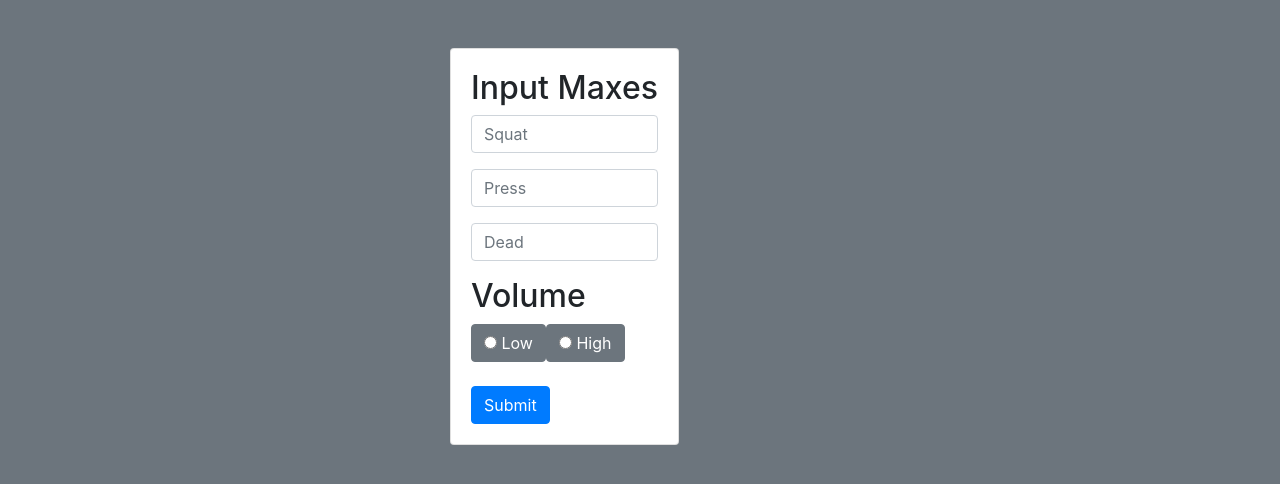
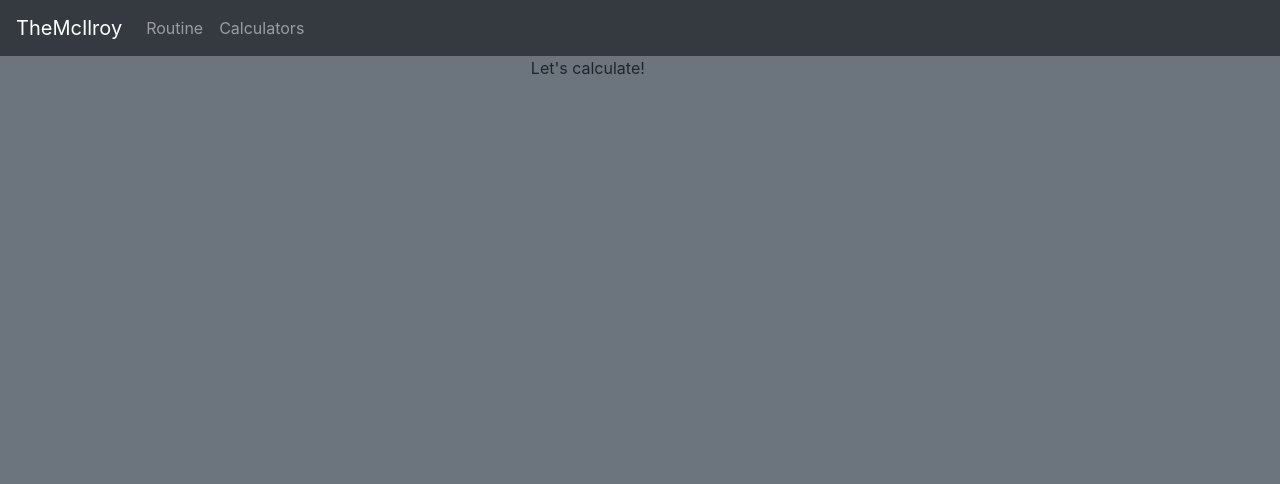
Before and after one commit to mcred89/js-power-site, a React (Create React App) app in the folder static/: page /calculators in a window 1280 px wide. Shown: the top 484 px of the page. Built offline with nearby package versions, Linux system fonts and the light colour scheme.

Commit message:
Routing for calcs in place

```diff
--- a/static/package.json
+++ b/static/package.json
@@ -6,6 +6,7 @@
     "ajv": "^6.5.4",
     "react": "^16.6.3",
     "react-dom": "^16.5.2",
+    "react-router-dom": "^4.3.1",
     "react-scripts": "2.0.4",
     "serverless": "^1.32.0"
   },
--- a/static/src/App.js
+++ b/static/src/App.js
@@ -1,18 +1,48 @@
 import React, { Component } from 'react';
-import { MaxesForm } from './containers/MaxesForm'
+import { MaxesForm } from './containers/MaxesForm';
+import { BodyCalculators } from './containers/BodyCalculators';
+import { BrowserRouter as Router, Route, Switch, Link } from 'react-router-dom';
 
 class App extends Component {
   render() {
     return (
-      <div className="App container">
-          <div className="row">
-            <div className="col-4"></div>
-              <MaxesForm />
-            <div className="col-4"></div>
-          </div>
+      <div>
+          <Router>
+            <div>
+              <NavBar />
+              <div className="row">
+                <div className="col-5"></div>
+                    <Switch>
+                      <Route exact path='/' component={MaxesForm} />
+                      <Route path='/calculators' component={BodyCalculators} />
+                    </Switch>
+                <div className="col-3"></div>
+              </div>
+            </div>
+          </Router>
       </div>
     );
   }
 }
 
+class NavBar extends Component {
+  render() {
+    return (
+      <div>
+      <nav className="navbar navbar-expand-lg navbar-dark  bg-dark">
+        <Link className="navbar-brand" to="/">TheMcIlroy</Link>
+        <ul className="navbar-nav">
+          <li className="nav-item">
+            <Link className="nav-link" to="/">Routine</Link>
+          </li>
+          <li className="nav-item">
+            <Link className="nav-link" to="/calculators">Calculators</Link>
+          </li>
+        </ul>
+      </nav>
+    </div>
+    )
+  }
+}
+
 export default App;
--- /dev/null
+++ b/static/src/containers/BodyCalculators.js
@@ -0,0 +1,9 @@
+import React, { Component } from 'react';
+
+export class BodyCalculators extends Component {
+    render() {
+        return (
+            <p>Let's calculate!</p>
+        )
+    }
+}
```
Also changed, not shown: 1 other file (tests, documents, lock files or other folders).
